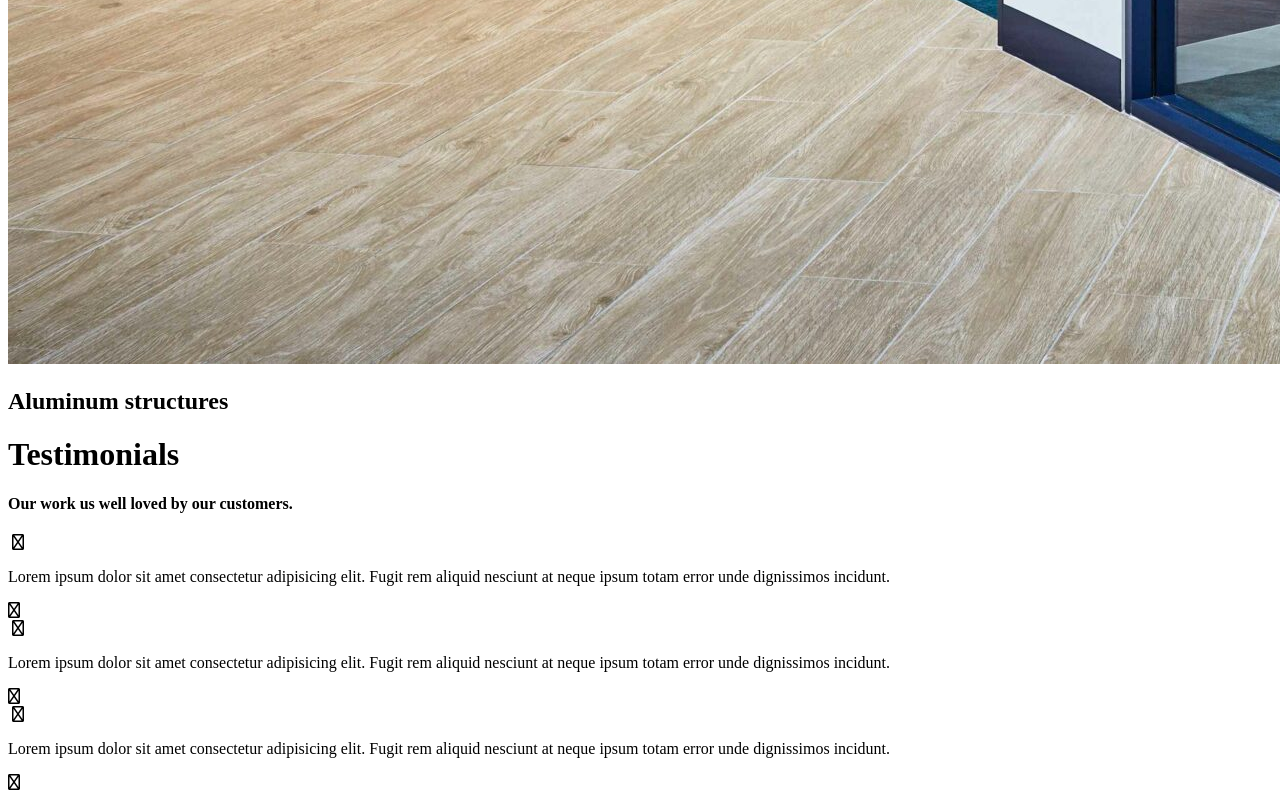
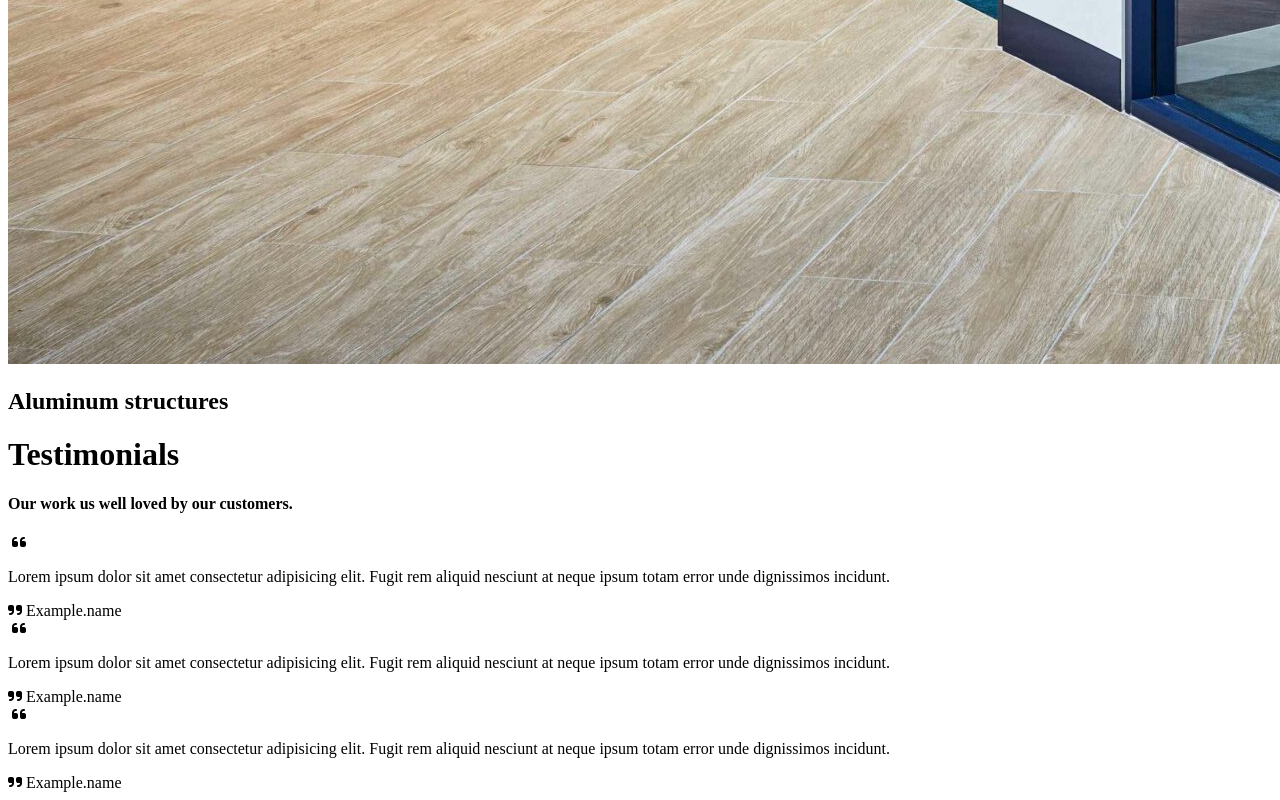
Before and after one commit to Samibirhanu/Ertale-Aluminium-website, a plain HTML site: page index.html in a window 1280 px wide. Shown: the part 4186-4986 px from the top of the page. Drawn offline with Linux system fonts and the light colour scheme.

Commit message:
Change the font icon of testimony cards quotes
the version of font awsome icons was not working and i change it with the right version class name.

```diff
--- a/index.html
+++ b/index.html
@@ -70,27 +70,30 @@
     <div class="testimony-cards">
         <div class="card-1">
             <img src="" alt="" class="testimoniy-person-image">
-            <i class="fa-regular fa-quote-left"></i>
+            <i class="fas fa-quote-left"></i>
             <p>Lorem ipsum dolor sit amet consectetur adipisicing elit.
                 Fugit rem aliquid nesciunt at neque ipsum totam error
                 unde dignissimos incidunt.</p>
-            <i class="fa-regular fa-quote-right"></i>
+                <i class="fas fa-quote-right"></i>
+            <span>Example.name</span>
         </div>
         <div class="card-2">
             <img src="" alt="" class="testimoniy-person-image">
-            <i class="fa-regular fa-quote-left"></i>
+            <i class="fas fa-quote-left"></i>
             <p>Lorem ipsum dolor sit amet consectetur adipisicing elit.
                 Fugit rem aliquid nesciunt at neque ipsum totam error
                 unde dignissimos incidunt.</p>
-            <i class="fa-regular fa-quote-right"></i>
+                <i class="fas fa-quote-right"></i>
+            <span>Example.name</span>
         </div>
         <div class="card-3">
             <img src="" alt="" class="testimoniy-person-image">
-            <i class="fa-regular fa-quote-left"></i>
+            <i class="fas fa-quote-left"></i>
             <p>Lorem ipsum dolor sit amet consectetur adipisicing elit.
                 Fugit rem aliquid nesciunt at neque ipsum totam error
                 unde dignissimos incidunt.</p>
-            <i class="fa-regular fa-quote-right"></i>
+                <i class="fas fa-quote-right"></i>
+            <span>Example.name</span>
         </div>
 
     </div>
```
